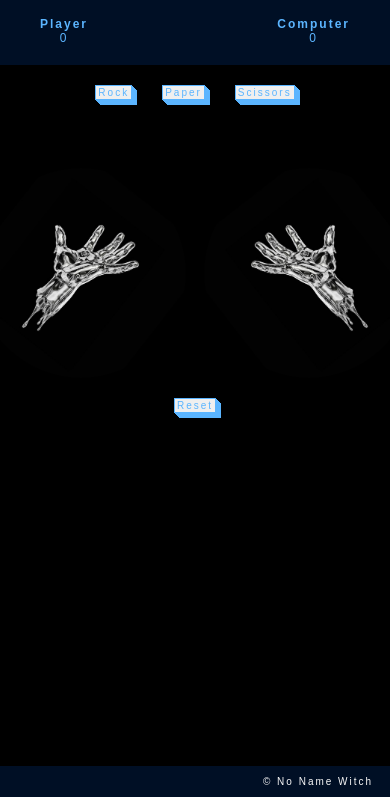
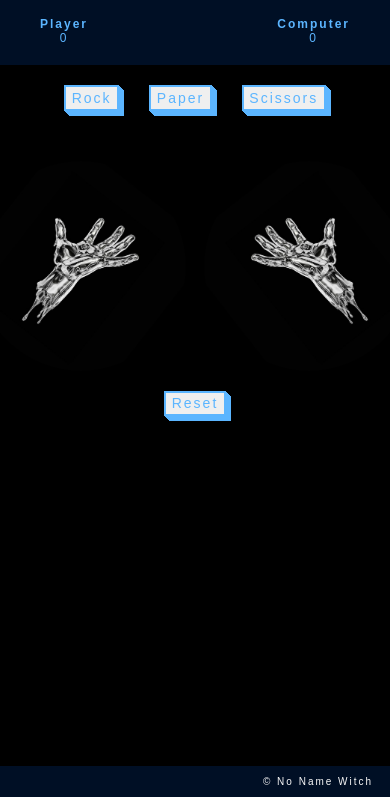
Before and after one commit to Widianne/p2-rpsgame, a plain HTML site: page index.html in a window 390 px wide. Shown: the part 47-844 px from the top of the page. Drawn offline with Linux system fonts and the light colour scheme; some packages are replaced by stand-ins of ours; a script that the page names is missing; a web font is replaced by a local one.

Commit message:
fix:buttons made bigger on mobile

```diff
--- a/assets/style/style.css
+++ b/assets/style/style.css
@@ -265,39 +265,33 @@ footer {
 
   button {
     font-family: 'DotGothic16', sans-serif;
-    font-size: 10px; /* Adjust the font size */
+    font-size: 14px;
     letter-spacing: 2px;
     color: rgb(91, 181, 255);
     cursor: pointer;
-    border: 1px solid;
-    padding: 0.1em 0.2em; /* Adjust the padding */
-    box-shadow: 1px 1px 0px 0px, 2px 2px 0px 0px, 3px 3px 0px 0px,
-      4px 4px 0px 0px, 5px 5px 0px 0px;
+    border: 2px solid;
+    padding: 0.2em 0.4em;
+    box-shadow: 1px 1px 0px 0px, 2px 2px 0px 0px, 3px 3px 0px 0px, 4px 4px 0px 0px,
+      5px 5px 0px 0px;
     user-select: none;
     -webkit-user-select: none;
     touch-action: manipulation;
   }
 
+  /*style for when button is clicked*/
   button:active {
     background-color: rgb(0, 15, 37);
     color: rgb(91, 181, 255);
   }
 
+  /*styles container with class "btn-choices, adds space*/
   .btn-choices {
     display: flex;
     align-items: center;
     justify-content: center;
-    gap: 30px; /* Adjust the gap */
+    gap: 30px;
     margin: 20px 0;
-    padding-bottom: 10px;
-  }
-
-  .resetGame {
-    display: flex;
-    align-items: center;
-    justify-content: center;
     padding-bottom: 30px;
-    margin-top: auto; /* Push the resetGame section to the bottom */
   }
 
   .game-img {
--- a/index.html
+++ b/index.html
@@ -53,7 +53,7 @@
         <button id="paper">Paper</button>
         <button id="scissors">Scissors</button>
       </div>
-      id
+
       <div class="game-img">
         <img src="assets/imgs/rps-img/hand.jpg" id="player-choice" />
 
--- a/js/script.js
+++ b/js/script.js
@@ -93,6 +93,7 @@ function selectChoice() {
   }
 }
 
+/* informs player of the game's outcome */
 function endGame(winner) {
   console.log(winner);
   Swal.fire({
```
Also changed, not shown: 1 other file.
